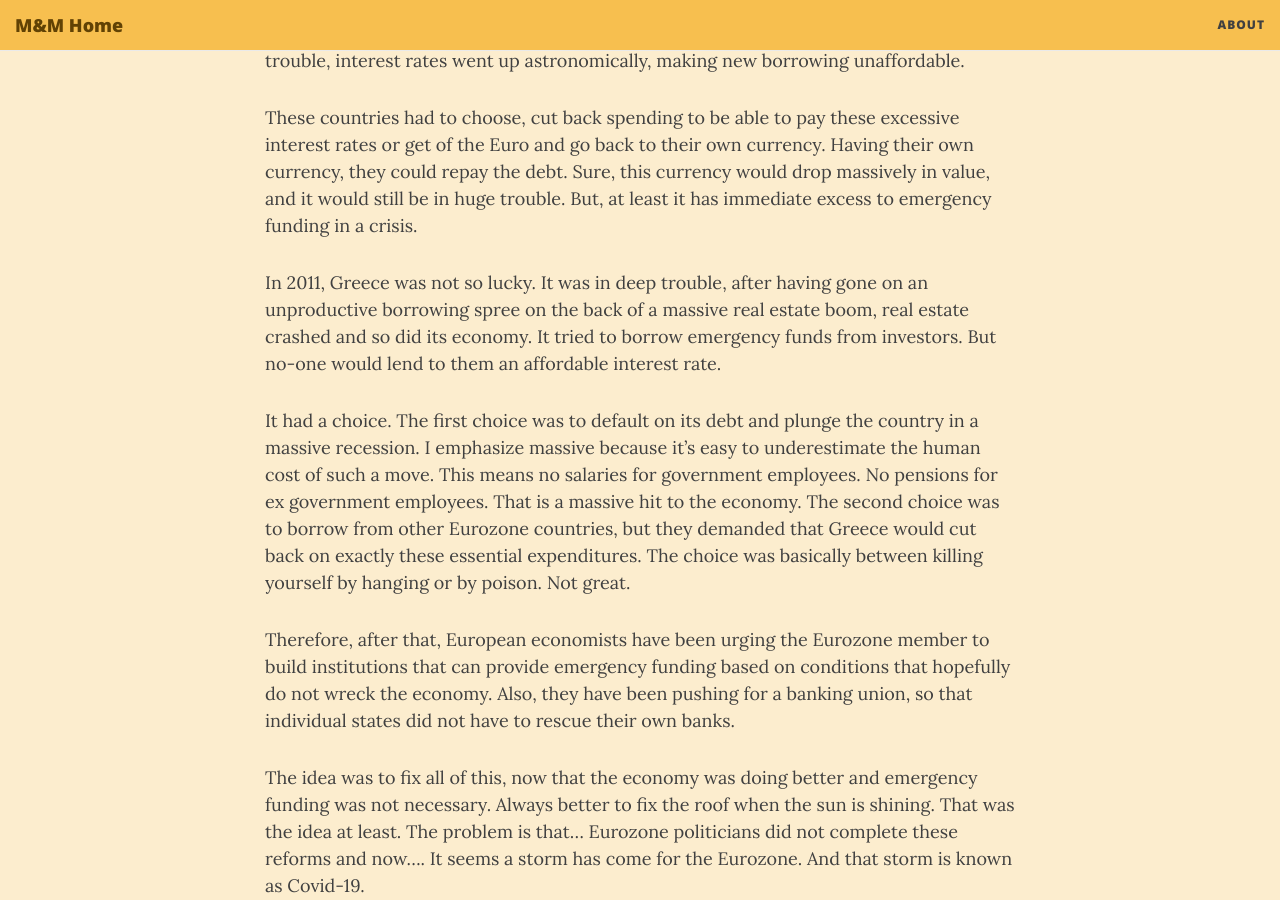
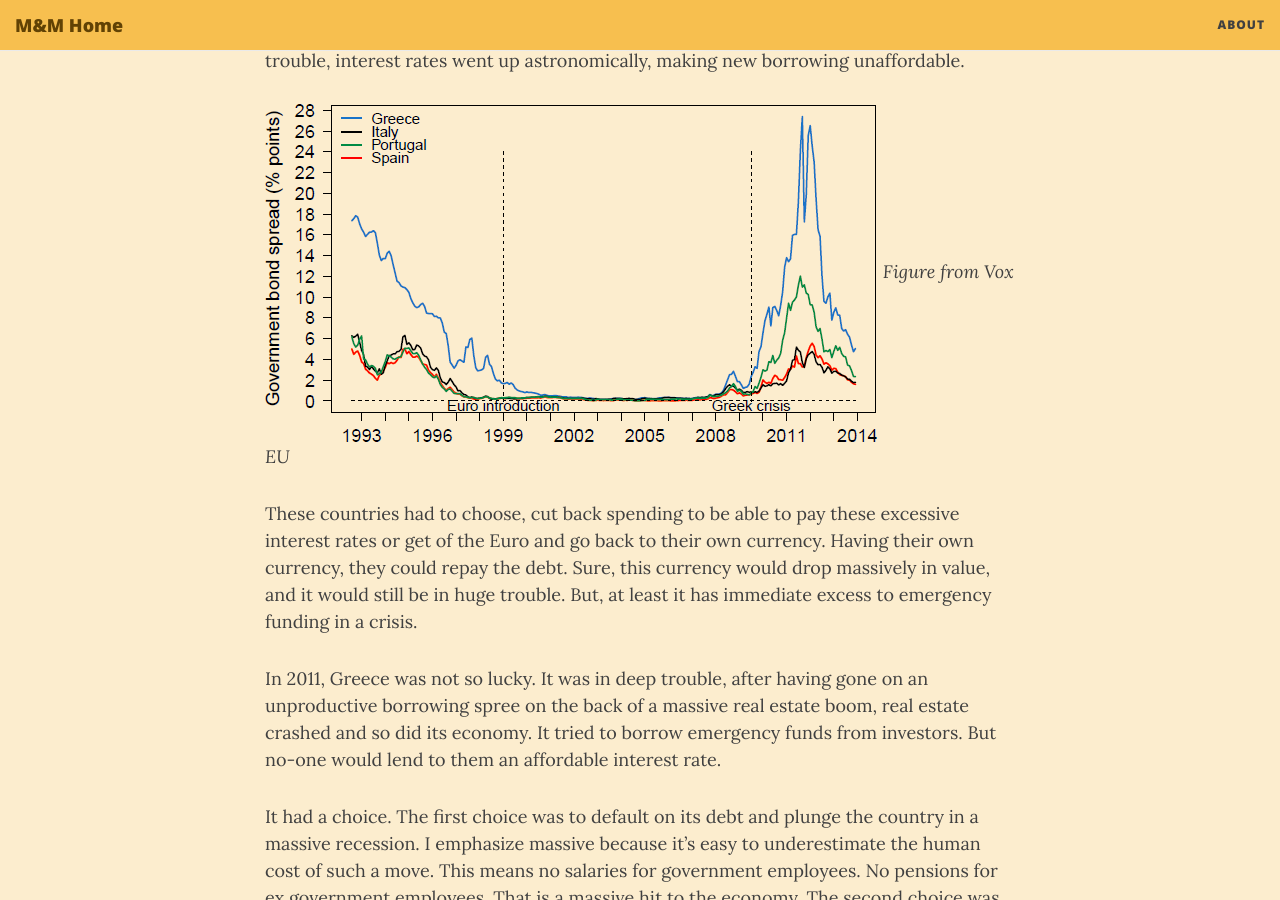
Before and after one commit to joerischasfoort/money-macro, a Jekyll site: the page built from _posts/2020-3-16-covid-19-euro-crisis.md, in a window 1280 px wide and 900 px high, scrolled down 1076 px. Built offline with Jekyll 4.4.1, drawn with Linux system fonts in a browser that asks for light colours; nearby versions of some CDN libraries; comment, search, counter and statistics services are not loaded.

Commit message:
Update 2020-3-16-covid-19-euro-crisis.md

```diff
--- a/_posts/2020-3-16-covid-19-euro-crisis.md
+++ b/_posts/2020-3-16-covid-19-euro-crisis.md
@@ -12,6 +12,9 @@ The [Euro crisis](https://www.bbc.com/news/business-13856580) usually refers to
 This was just after the [Great Recession](https://en.wikipedia.org/wiki/Great_Recession) of 2008, after which many states had to safe their banks. What made Eurozone countries unique is that they did not have their own central bank and currency to support them in doing so. Having its own central bank means that a government can never run out of money because the central bank always print some more.
 
 Sure, doing this too much and structurally will cause inflation. But, at least in a crisis, in which only temporary cash is needed, the central bank can help. For Eurozone countries, this was not an option. They had to borrow extra Euros from private investors. But no investor is big enough to lend so much to a country that they can turn the economy around. It will need to trust that other investors will invest at the same time. So, individual investors take a huge risk in doing so and, logically, for countries that were in trouble, interest rates went up astronomically, making new borrowing unaffordable.
+
+![png](../img/vox-eu-euro-rates.png)
+*Figure from Vox EU*
 
 These countries had to choose, cut back spending to be able to pay these excessive interest rates or get of the Euro and go back to their own currency. Having their own currency, they could repay the debt. Sure, this currency would drop massively in value, and it would still be in huge trouble. But, at least it has immediate excess to emergency funding in a crisis.
 
```
